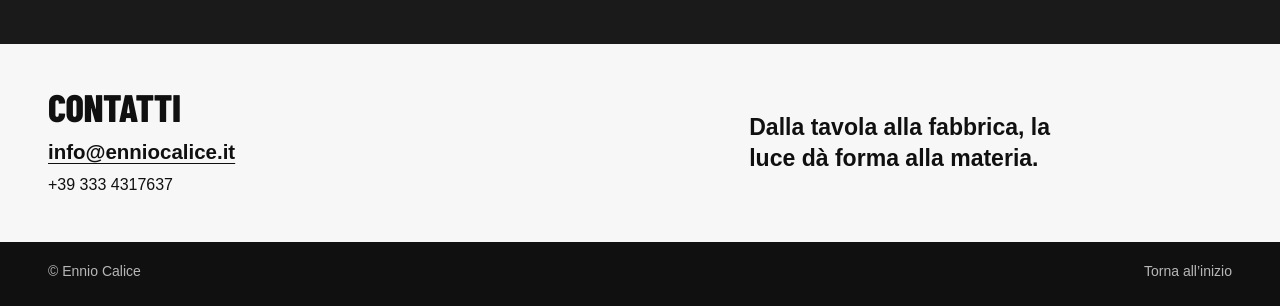
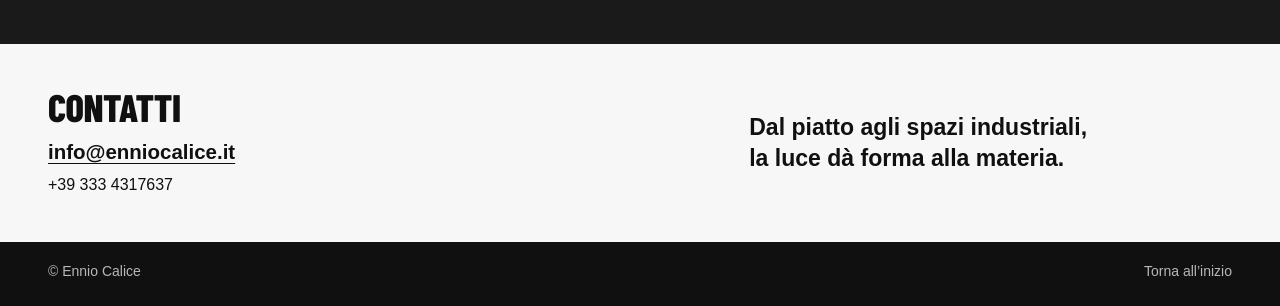
Before and after one commit to jellero/ennio, a plain HTML site: page index.html in a window 1280 px wide. Shown: the part 3177-3483 px from the top of the page. Drawn offline with Linux system fonts and the light colour scheme.

Commit message:
Aggiorna la frase del profilo

```diff
--- a/index.html
+++ b/index.html
@@ -146,7 +146,7 @@
             <a class="telephone" href="tel:+393334317637">+39 333 4317637</a>
           </address>
         </div>
-        <p class="profile-description">Dalla tavola alla fabbrica, la luce dà forma alla materia.</p>
+        <p class="profile-description">Dal piatto agli spazi industriali, la luce dà forma alla materia.</p>
       </div>
     </section>
   </main>
```
